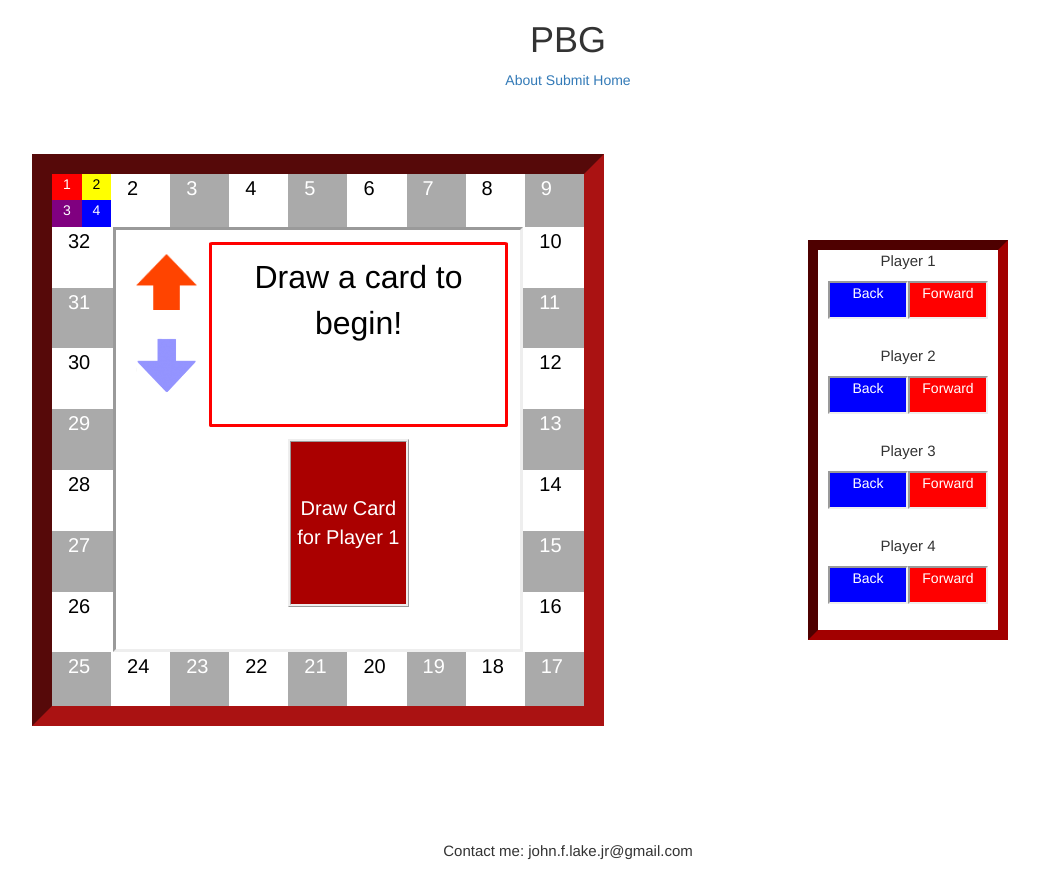
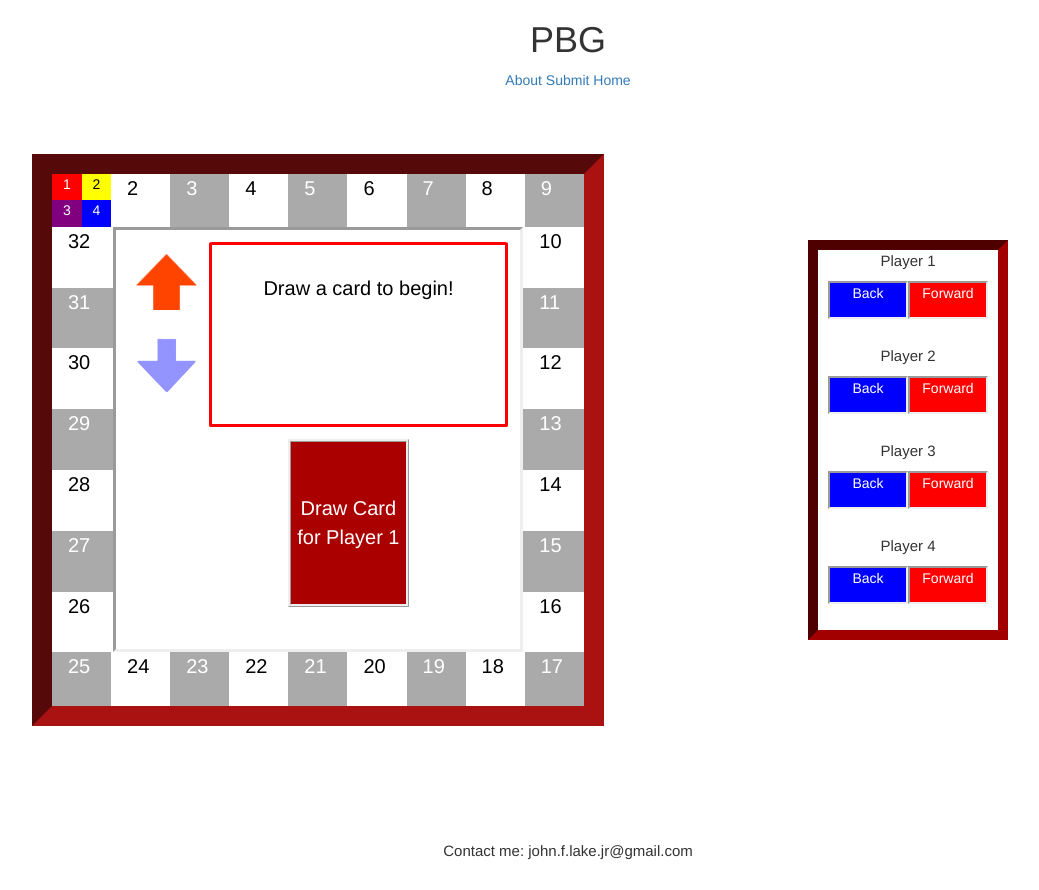
Before and after one commit to JohnFLake/ProjectBoardGame, a plain HTML site: page public/index.html in a window 1280 px wide. Both pictures are taken after a click on the button "Continue". Shown: the whole page, without its empty margins (72-1111 px from the left). Drawn offline with nearby package versions, Linux system fonts and the light colour scheme.

Commit message:
Few minor changes

```diff
--- a/public/boardgame.js
+++ b/public/boardgame.js
@@ -67,8 +67,8 @@ function drawCard(){
 	getCardAjax(function(output){
 		console.log(output);
 		console.log(output.scenario);
-		$("#card-scenario").html("<pre>" + output.scenario + "</pre>");
-		$("#card-title").html("<pre>" + output.title + "</pre>");
+		$("#card-scenario").html(output.scenario);
+		$("#card-title").html(output.title);
 		$("#card-score").html(output.score);
 		$("#card-id").html(output.id);
 		cardScore = output.score;
--- a/public/style.css
+++ b/public/style.css
@@ -156,6 +156,8 @@ h1 {
 }
 
 #card-data{
+	overflow: hidden;
+	word-wrap: break-word;
 	color: black;
 	float: right;
 	margin: auto;
@@ -168,13 +170,22 @@ h1 {
 	background-color: white;
 }
 
+
+#whos-card{
+	height: 5%;
+	margin-bottom: 20px;
+}
+
 #card-scenario{
-	height: 40%;
+	margin:auto;
+	margin-top: 10px;
+	height: 60%;
+	font-size: 13px;
 }
 
 #card-title{
-	height: 40%;
-	font-size: 32px;
+	height: 15%;
+	font-size: 20px;
 }
 
 #card-voting{
@@ -200,7 +211,7 @@ h1 {
 	background-size: 100% 100%;
 }
 #card-score{
-	padding-left: 18%;
+	padding-left: 40%;
 	padding-top: 1%;
 	float: left;
 	height: 15%;
```
